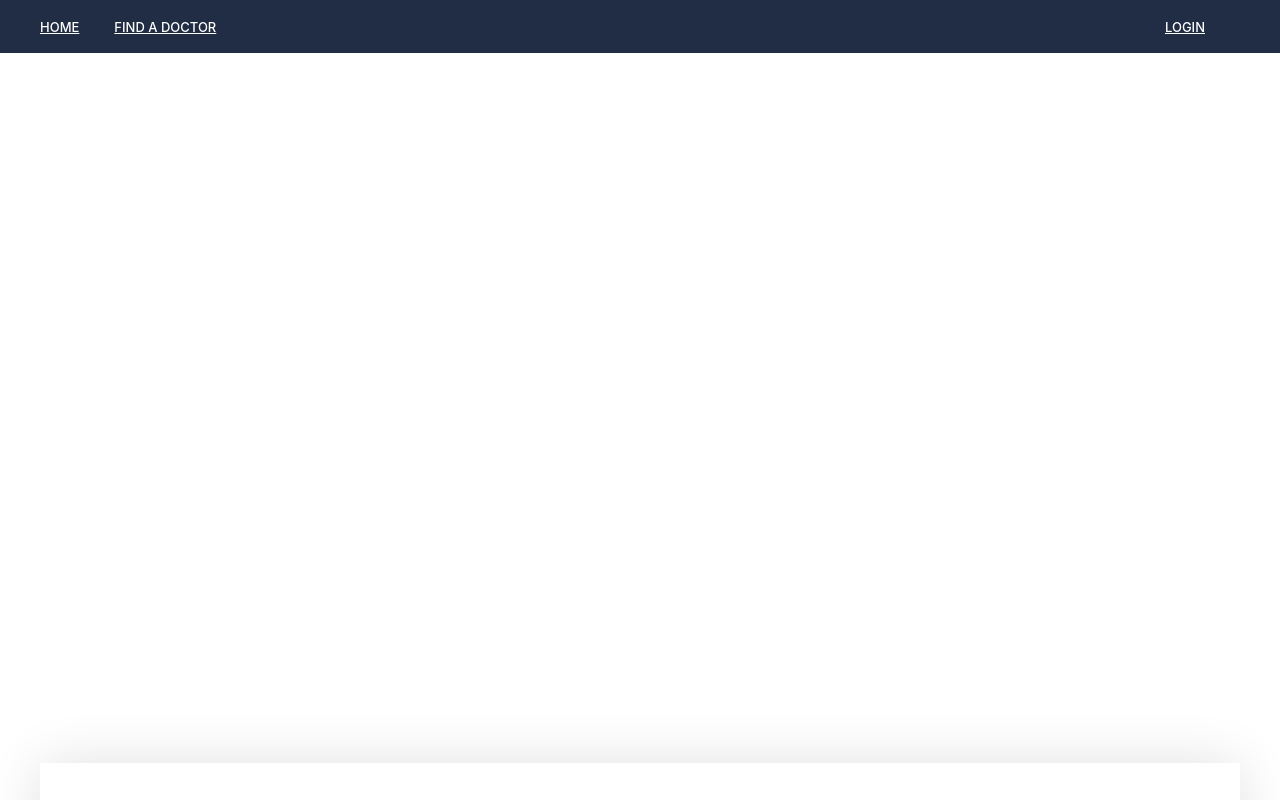
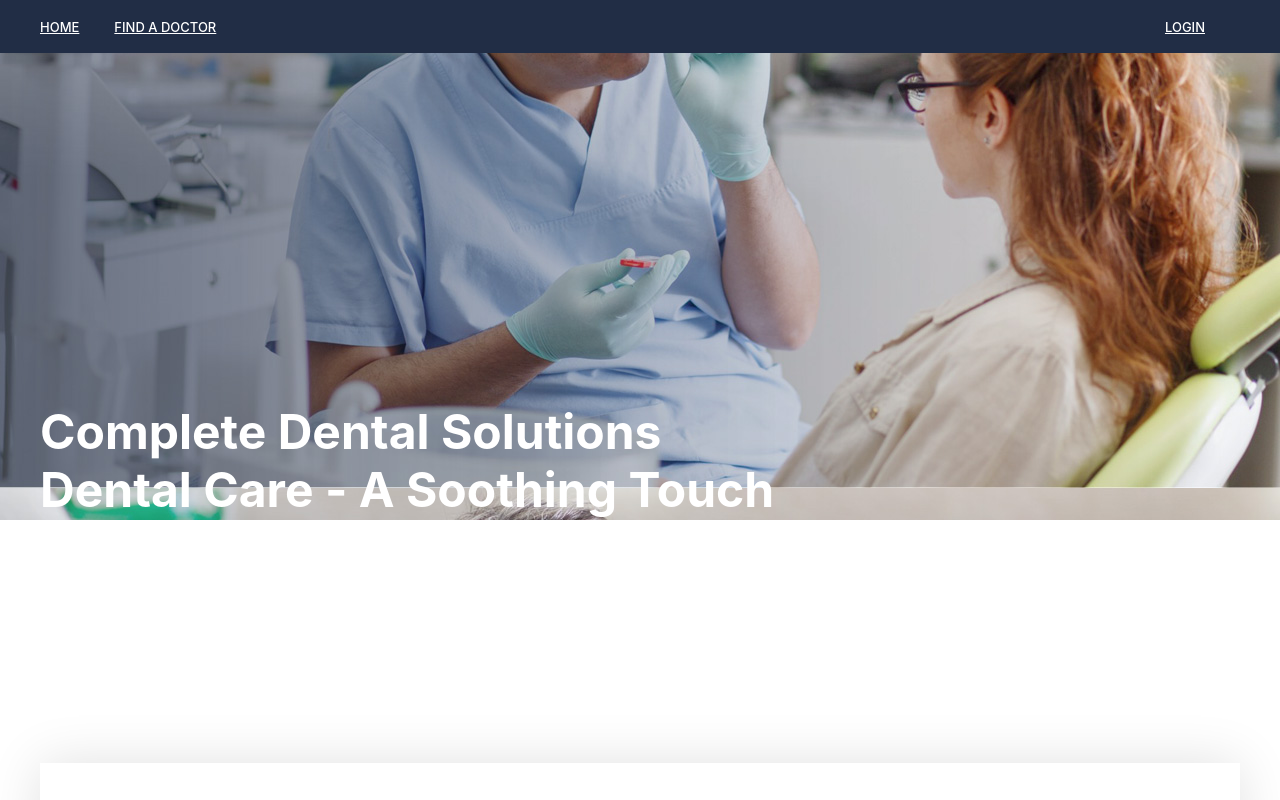
Before and after one commit to Gilgeous-Alexander2/MedSystems-kursach-, a React (Create React App) app in the folder env/my-app/: page / in a window 1280 px wide. Shown: the top 800 px of the page. Built offline with nearby package versions, Linux system fonts and the light colour scheme.

Commit message:
Update main-page.css

```diff
--- a/env/my-app/src/main-page/main-page.css
+++ b/env/my-app/src/main-page/main-page.css
@@ -6,6 +6,7 @@
     top: -200px;
     z-index: -1;
     background-image: url(../pics/dentist-banner.jpg);
+    height: 90%;
 
 }
 
```
